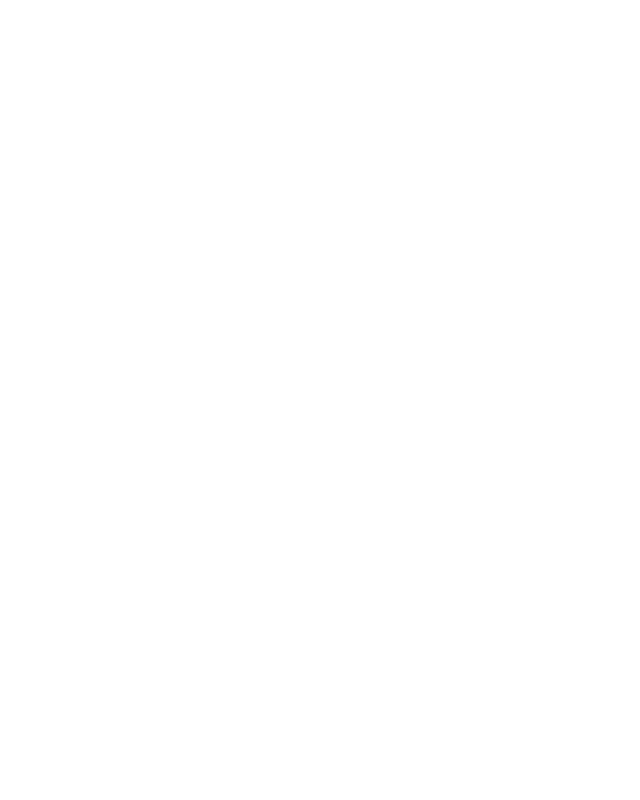
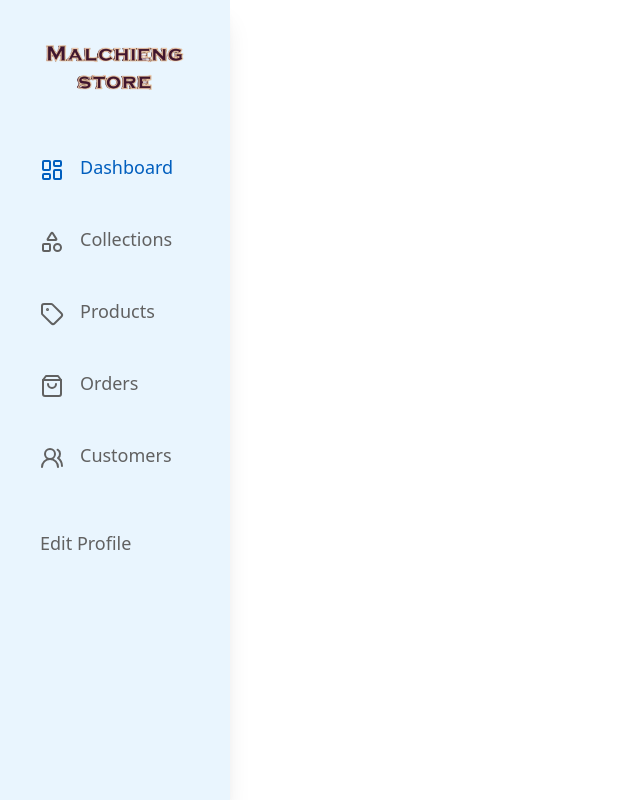
Before and after one commit to BuomYian/malchieng-store, a Next.js app: page / in a window 1280 px wide. Shown: the whole page, without its empty margins (0-640 px from the left). Built offline with nearby package versions, Linux system fonts and the light colour scheme.

Commit message:
Implemented leftsidebar and topbar

```diff
--- a/app/(dashboard)/layout.tsx
+++ b/app/(dashboard)/layout.tsx
@@ -3,6 +3,8 @@
 import "../globals.css";
 
 import { ClerkProvider } from "@clerk/nextjs";
+import LeftSideBar from "@/components/layout/LeftSideBar";
+import TopBar from "@/components/layout/TopBar";
 
 const geistSans = localFont({
   src: "../fonts/GeistVF.woff",
@@ -31,7 +33,11 @@
         <body
           className={`${geistSans.variable} ${geistMono.variable} antialiased`}
         >
-          {children}
+          <div className="flex max-lg:flex-col text-grey-1">
+            <LeftSideBar />
+            <TopBar />
+            <div className="flex-1">{children}</div>
+          </div>
         </body>
       </html>
     </ClerkProvider>
--- a/components/layout/LeftSideBar.tsx
+++ b/components/layout/LeftSideBar.tsx
@@ -1,7 +1,40 @@
+"use client";
+
+import { UserButton } from "@clerk/nextjs";
+import Image from "next/image";
+import Link from "next/link";
 import React from "react";
 
+import { navLinks } from "@/lib/constants";
+import { usePathname } from "next/navigation";
+
 const LeftSideBar = () => {
-  return <div>LeftSideBar</div>;
+  const pathname = usePathname();
+  return (
+    <div className="h-screen left-0 top-0 sticky p-10 flex flex-col gap-16 bg-blue-2 shadow-xl max-lg:hidden">
+      <Image src="/mal.png" alt="logo" width={150} height={70} />
+
+      <div className="flex flex-col gap-12">
+        {navLinks.map((link) => (
+          <Link
+            href={link.url}
+            key={link.label}
+            className={`flex gap-4 text-body-medium ${
+              pathname === link.url ? "text-blue-1" : "text-grey-1"
+            }`}
+          >
+            {link.icon}
+            <p>{link.label}</p>
+          </Link>
+        ))}
+      </div>
+
+      <div className="flex gap-4 text-body-medium items-center">
+        <UserButton />
+        <p>Edit Profile</p>
+      </div>
+    </div>
+  );
 };
 
 export default LeftSideBar;
--- /dev/null
+++ b/components/layout/TopBar.tsx
@@ -0,0 +1,58 @@
+"use client";
+
+import { UserButton } from "@clerk/nextjs";
+import Image from "next/image";
+import Link from "next/link";
+import { useState } from "react";
+import { usePathname } from "next/navigation";
+import { Menu } from "lucide-react";
+
+import { navLinks } from "@/lib/constants";
+
+const TopBar = () => {
+  const [dropdownMenu, setDropdownMenu] = useState(false);
+  const pathname = usePathname();
+
+  return (
+    <div className="sticky top-0 z-20 w-full flex justify-between items-center px-8 py-4 bg-blue-2 shadow-xl lg:hidden">
+      <Image src="/mal.png" alt="logo" width={150} height={70} />
+
+      <div className="flex gap-8 max-md:hidden">
+        {navLinks.map((link) => (
+          <Link
+            href={link.url}
+            key={link.label}
+            className={`flex gap-4 text-body-medium ${
+              pathname === link.url ? "text-blue-1" : "text-grey-1"
+            }`}
+          >
+            <p>{link.label}</p>
+          </Link>
+        ))}
+      </div>
+
+      <div className="relative flex gap-4 items-center">
+        <Menu
+          className="cursor-pointer md:hidden"
+          onClick={() => setDropdownMenu(!dropdownMenu)}
+        />
+        {dropdownMenu && (
+          <div className="absolute top-10 right-6 flex flex-col gap-8 p-5 bg-white shadow-xl rounded-lg">
+            {navLinks.map((link) => (
+              <Link
+                href={link.url}
+                key={link.label}
+                className="flex gap-4 text-body-medium"
+              >
+                {link.icon} <p>{link.label}</p>
+              </Link>
+            ))}
+          </div>
+        )}
+        <UserButton />
+      </div>
+    </div>
+  );
+};
+
+export default TopBar;
--- /dev/null
+++ b/lib/constants.tsx
@@ -0,0 +1,35 @@
+import {
+  LayoutDashboard,
+  Shapes,
+  ShoppingBag,
+  Tag,
+  UsersRound,
+} from "lucide-react";
+
+export const navLinks = [
+  {
+    url: "/",
+    icon: <LayoutDashboard />,
+    label: "Dashboard",
+  },
+  {
+    url: "/collections",
+    icon: <Shapes />,
+    label: "Collections",
+  },
+  {
+    url: "/products",
+    icon: <Tag />,
+    label: "Products",
+  },
+  {
+    url: "/orders",
+    icon: <ShoppingBag />,
+    label: "Orders",
+  },
+  {
+    url: "/customers",
+    icon: <UsersRound />,
+    label: "Customers",
+  },
+];
--- a/package.json
+++ b/package.json
@@ -10,6 +10,7 @@
   },
   "dependencies": {
     "@clerk/nextjs": "^5.6.4",
+    "lucide-react": "^0.446.0",
     "next": "14.2.13",
     "react": "^18",
     "react-dom": "^18"
```
Also changed, not shown: public/mal.png (renamed from public/mal-removebg-preview.png), 1 other file (tests, documents, lock files or other folders).
